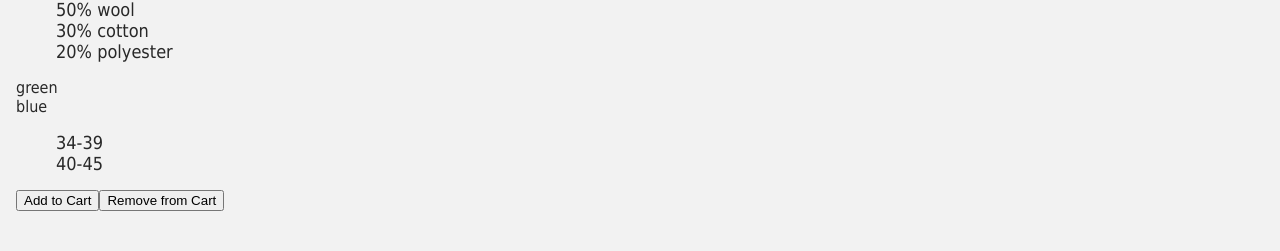
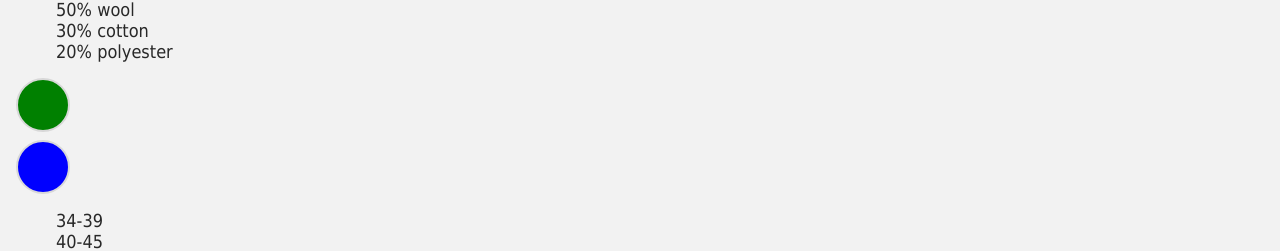
Before and after one commit to dan-laskowski/vue-product-selector, a Vue app: page / in a window 1280 px wide. Shown: the part 589-840 px from the top of the page. Before the commit the page ends 816 px from the top, so only its background shows below. Built offline with nearby package versions, Linux system fonts and the light colour scheme.

Commit message:
bind color to variant button

```diff
--- a/src/components/Product.vue
+++ b/src/components/Product.vue
@@ -16,9 +16,9 @@
           v-for="variant in variants"
           :key="variant.id"
           @mouseover="updateImage(variant.image)"
-        >
-          {{ variant.color }}
-        </div>
+          class="color-circle"
+          :style="{ backgroundColor: variant.color }"
+        ></div>
         <ul>
           <li v-for="size in sizes" :key="size">{{ size }}</li>
         </ul>
```
